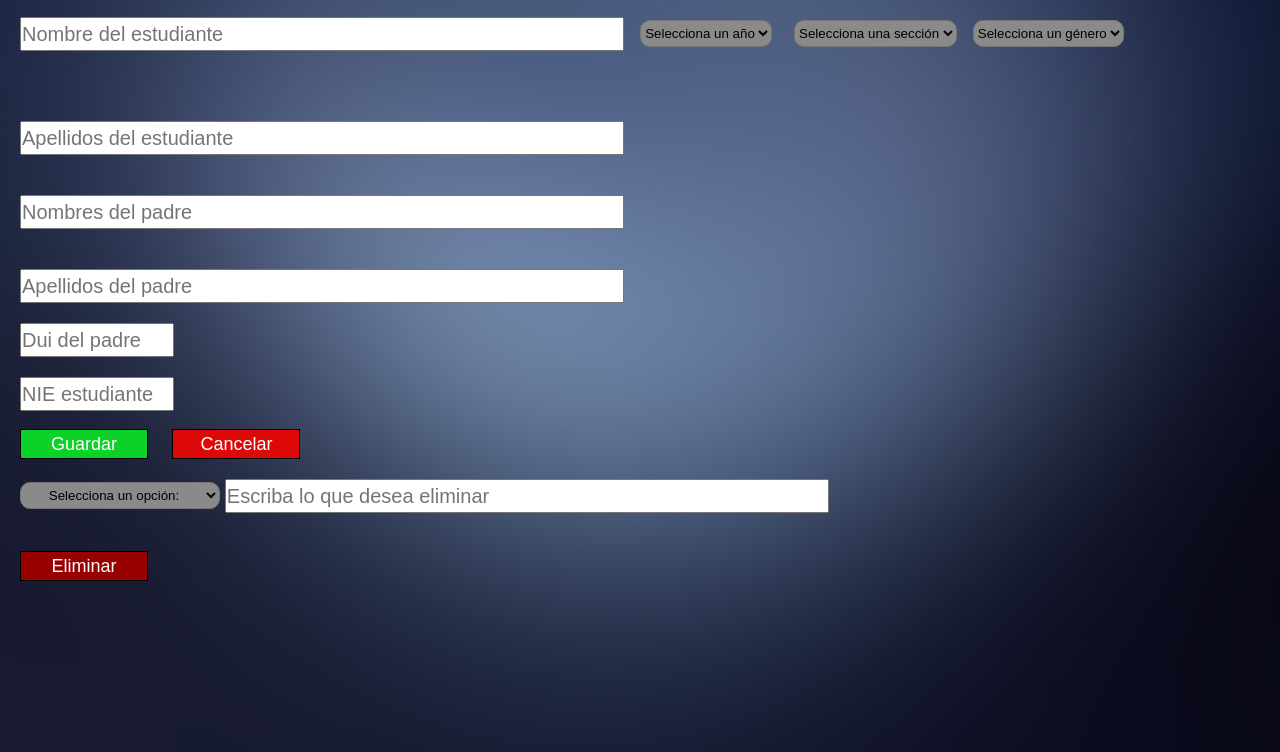
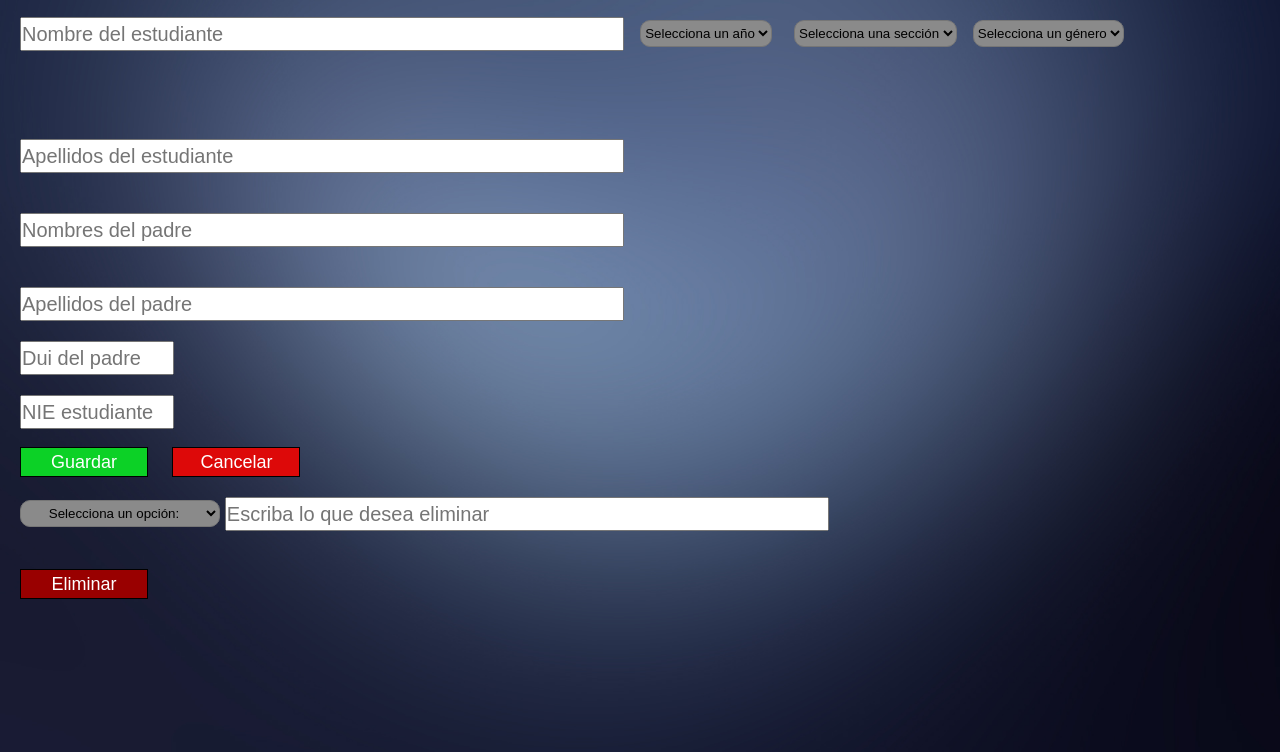
Before and after one commit to Jeremias-2005/control_de_notas, a plain HTML site: page html/administrador.html in a window 1280 px wide. Shown: the part 48-800 px from the top of the page. Drawn offline with Linux system fonts and the light colour scheme.

Commit message:
cambiobr

```diff
--- a/html/administrador.html
+++ b/html/administrador.html
@@ -37,7 +37,7 @@
             <option>G</option>
             <option>E</option>
             <option>B</option>
-        </select><br><br><br><br>
+        </select><br><br><br><br><br>
        </form>
        <form>
         <select>
```
